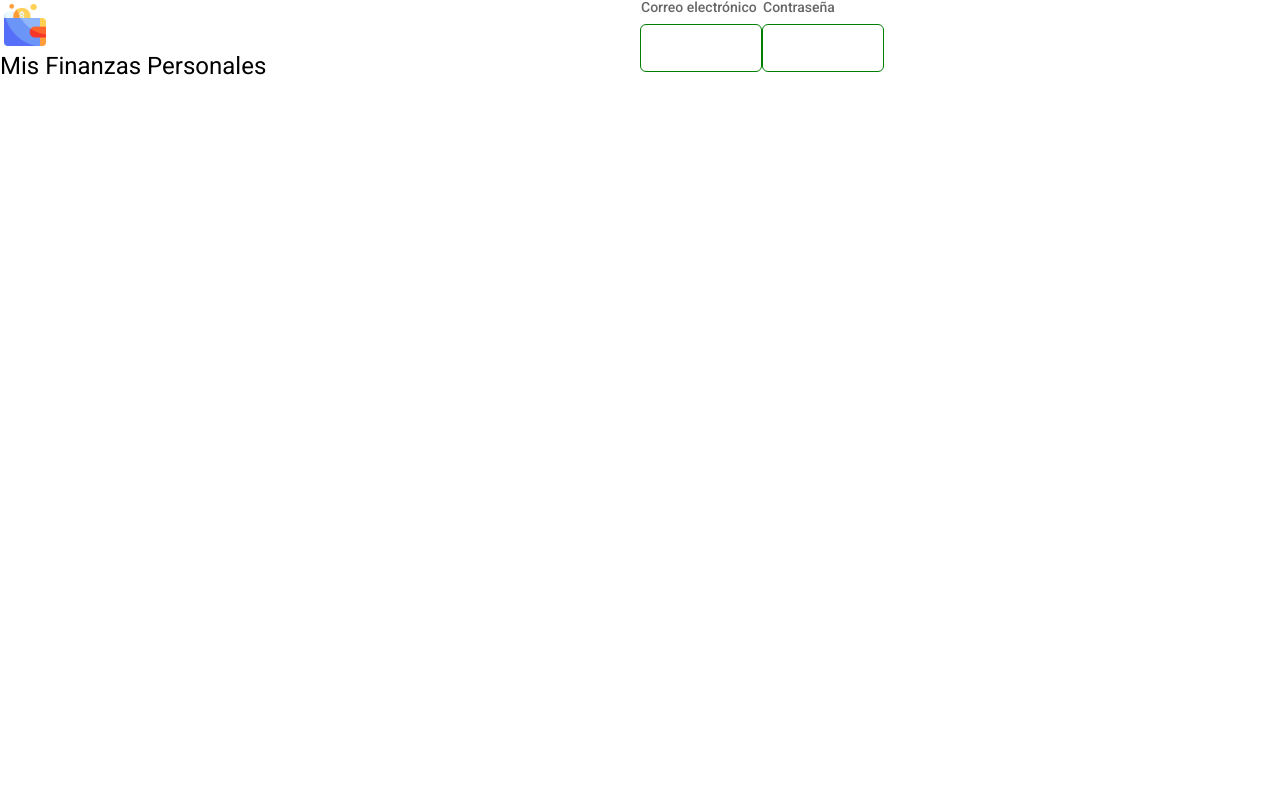
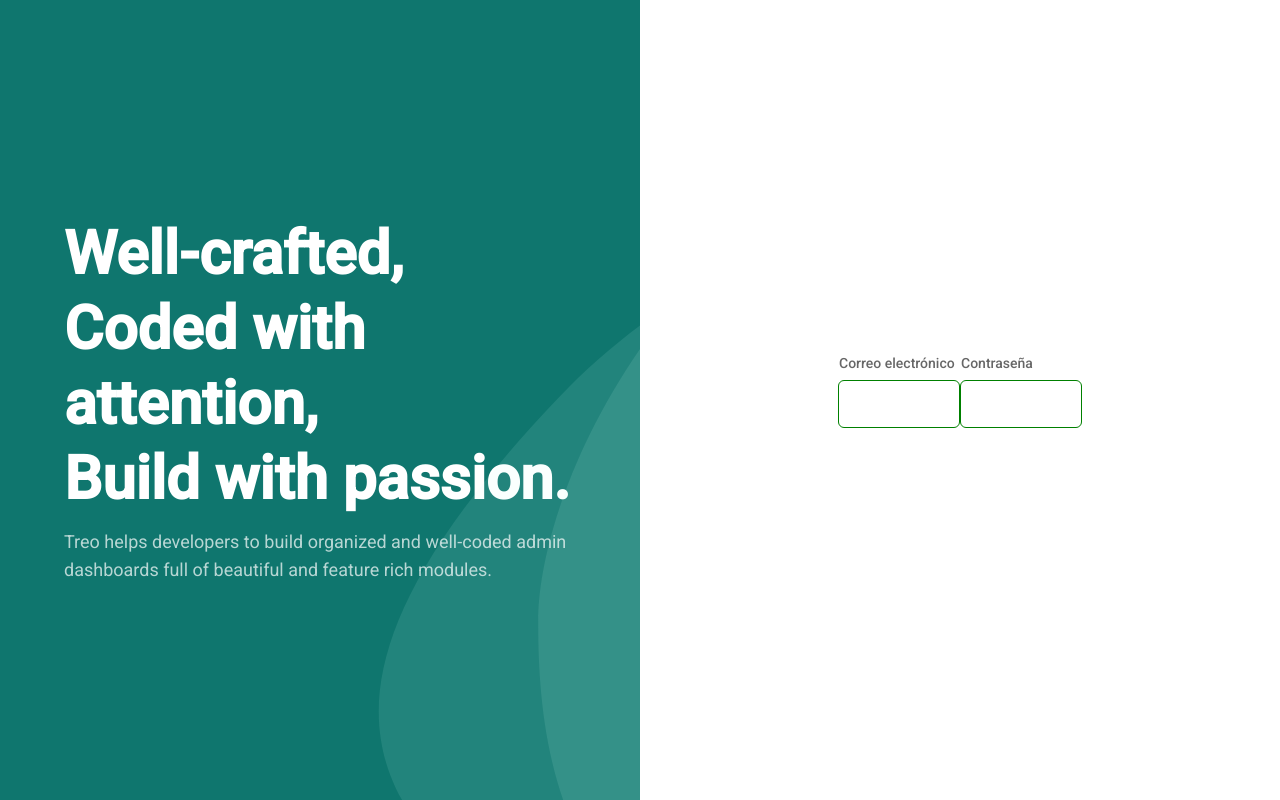
Before and after one commit to DavidBarcenas/angular-finanzas-personales, an Angular app: page /login in a window 1280 px wide. Built offline with nearby package versions, Linux system fonts and the light colour scheme.

Commit message:
design the auth background

```diff
--- a/src/app/auth/auth.component.html
+++ b/src/app/auth/auth.component.html
@@ -1,9 +1,41 @@
-<div class="flex auth">
-  <div class="auth-bg">
-    <img src="../../assets/images/logo.png" alt="Mis Finanzas Personales" width="50" />
-    <h1>Mis Finanzas Personales</h1>
+<div class="flex h-screen w-full auth">
+  <div
+    class="relative hidden md:flex flex-auto items-center justify-center w-1/2 h-full p-16 overflow-hidden bg-primary-700 dark:bg-gray-700 text-white"
+  >
+    <!-- Background -->
+    <svg
+      class="absolute top-0 left-0 w-full h-240 pointer-events-none text-primary-100 dark:text-gray-900"
+      viewBox="0 0 1531 891"
+      preserveAspectRatio="xMidYMax slice"
+      xmlns="http://www.w3.org/2000/svg"
+    >
+      <path
+        class="fill-current opacity-10"
+        d="M0 182c144.327 47.973 534.462 219.712 440.509 369.87C346.555 702.028 79.877 662.846 0 638V182z"
+      ></path>
+      <path
+        class="fill-current opacity-10"
+        d="M1405 848c-424.366 158.009-437-164-437-272s102-425 563-576v769c-21.333 29.333-63.333 55.667-126 79z"
+      ></path>
+      <path
+        class="fill-current opacity-10"
+        d="M1531 162c-122.914-17.284-377.96 33.191-543.433 206.414C822.095 541.636 797.342 648.75 835.842 731.622c38.5 82.871 198.243 134.841 400.555 92.053C1438.71 780.886 1492.752 775.894 1531 768V162z"
+      ></path>
+    </svg>
+    <!-- Content -->
+    <div class="w-full">
+      <div class="text-6xl font-bold leading-tight">
+        <div>Well-crafted,</div>
+        <div>Coded with attention,</div>
+        <div>Build with passion.</div>
+      </div>
+      <div class="mt-3 opacity-70 text-lg">
+        Treo helps developers to build organized and well-coded admin dashboards full of beautiful
+        and feature rich modules.
+      </div>
+    </div>
   </div>
-  <div class="flex-center auth-form">
+  <div class="flex items-center justify-center w-1/2">
     <router-outlet></router-outlet>
   </div>
 </div>
--- a/src/app/auth/auth.component.scss
+++ /dev/null
@@ -1,8 +0,0 @@
-.auth {
-  height: 100vh;
-
-  &-bg,
-  &-form {
-    width: 50%;
-  }
-}
--- a/src/app/auth/auth.component.ts
+++ b/src/app/auth/auth.component.ts
@@ -3,6 +3,5 @@ import { Component } from '@angular/core';
 @Component({
   selector: 'app-auth',
   templateUrl: './auth.component.html',
-  styleUrls: ['./auth.component.scss'],
 })
 export class AuthComponent {}
--- a/tailwind.config.js
+++ b/tailwind.config.js
@@ -1,8 +1,33 @@
+/* eslint-disable no-magic-numbers */
 /** @type {import('tailwindcss').Config} */
+const colors = {
+  50: '#f0fdfa',
+  100: '#ccfbf1',
+  200: '#99f6e4',
+  300: '#5eead4',
+  400: '#2dd4bf',
+  500: '#14b8a6',
+  600: '#0d9488',
+  700: '#0f766e',
+  800: '#115e59',
+  900: '#134e4a',
+};
+
 module.exports = {
   content: ['./src/**/*.{html,ts}'],
+  darkMode: 'class',
   theme: {
-    extend: {},
+    extend: {
+      colors: {
+        primary: {
+          ...colors,
+          DEFAULT: colors[600],
+        },
+      },
+      height: {
+        240: '60rem',
+      },
+    },
   },
   plugins: [],
 };
```
